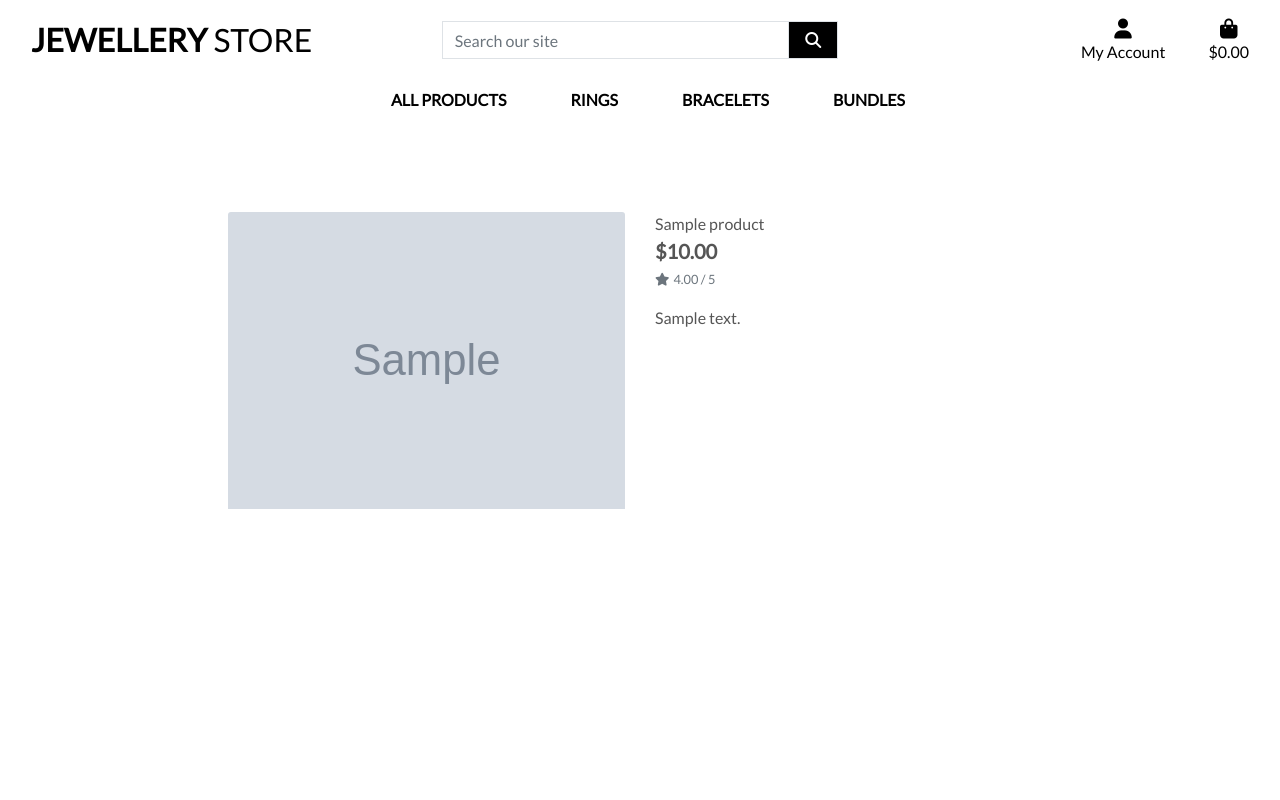
After one commit to Code-Institute-Submissions/Colin-K88-ecommerce-store_AprResub, a Django app: page /products/1 in a window 1280 px wide. The commit adds this page. Run offline with Django 3.2, Linux system fonts and the light colour scheme; tables that the repository leaves empty hold one stand-in row (values such as "Sample post"); grey boxes marked "Sample" are stand-in pictures; some libraries are stand-ins or nearby versions.

Commit message:
added product detail function

```diff
--- /dev/null
+++ b/products/templates/products/product_detail.html
@@ -0,0 +1,37 @@
+{% extends "base.html" %}
+{% load static %}
+
+{% block page_header %}
+    <div class="container header-container">
+        <div class="row">
+            <div class="col"></div>
+        </div>
+    </div>
+{% endblock %}
+
+{% block content %}
+    <div class="overlay"></div>
+    <div class="container-fluid">
+        <div class="row">
+            <div class="col-12 col-md-6 col-lg-4 offset-lg-2">
+                <div class="image-container my-5">
+                        <a href="{{ product.image.url }}" target="_blank">
+                            <img class="card-img-top img-fluid" src="{{ product.image_url }}" alt="{{ product.name }}">
+                        </a>
+                </div>
+            </div>
+            <div class="col-12 col-md-6 col-lg-4">
+                <div class="product-details-container mb-5 mt-md-5">
+                    <p class="mb-0">{{ product.name }}</p>
+                    <p class="lead mb-0 text-left font-weight-bold">${{ product.price }}</p>
+                    {% if product.rating %}
+                        <small class="text-muted"><i class="fas fa-star mr-1"></i>{{ product.rating }} / 5</small>
+                    {% else %}
+                        <small class="text-muted">No Rating</small>
+                    {% endif %}
+                    <p class="mt-3">{{ product.description }}</p>
+                </div>
+            </div>
+        </div>
+    </div>
+{% endblock %}
--- a/products/templates/products/products.html
+++ b/products/templates/products/products.html
@@ -25,7 +25,7 @@
                     {% for product in products %}
                         <div class="col-sm-6 col-md-6 col-lg-4 col-xl-3">
                             <div class="card h-100 border-0">
-                                <a href="">
+                                <a href="{% url 'product_detail' product.id %}">
                                     <img class="card-img-top img-fluid" src="{{ product.image_url }}" alt="{{ product.name }}">
                                 </a>
                                 <div class="card-body pb-0">
--- a/products/urls.py
+++ b/products/urls.py
@@ -2,5 +2,6 @@ from django.urls import path
 from . import views
 
 urlpatterns = [
-    path('', views.all_products, name='products')
+    path('', views.all_products, name='products'),
+    path('<product_id>', views.product_detail, name='product_detail'),
 ]
--- a/products/views.py
+++ b/products/views.py
@@ -1,4 +1,4 @@
-from django.shortcuts import render
+from django.shortcuts import render, get_object_or_404
 from .models import Product
 
 # Create your views here.
@@ -13,3 +13,15 @@ def all_products(request):
     }
 
     return render(request, 'products/products.html', context)
+
+
+def product_detail(request, product_id):
+    """ A view to show individual product details """
+
+    product = get_object_or_404(Product, pk=product_id)
+
+    context = {
+        'product': product,
+    }
+
+    return render(request, 'products/product_detail.html', context)
--- a/templates/includes/main-nav.html
+++ b/templates/includes/main-nav.html
@@ -8,7 +8,7 @@
                     <a href="" class="dropdown-item">By Price</a>
                     <a href="" class="dropdown-item ">By Rating</a>
                     <a href="" class="dropdown-item ">By Category</a>
-                    <a href="" class="dropdown-item">All Products</a>
+                    <a href="{% url 'products' %}" class="dropdown-item">All Products</a>
                 </div>
             </li>
                 <a class="logo-font font-weight-bold nav-link text-black mr-5" href="#" id="rings-link" aria-haspopup="true" aria-expanded="false">
```
